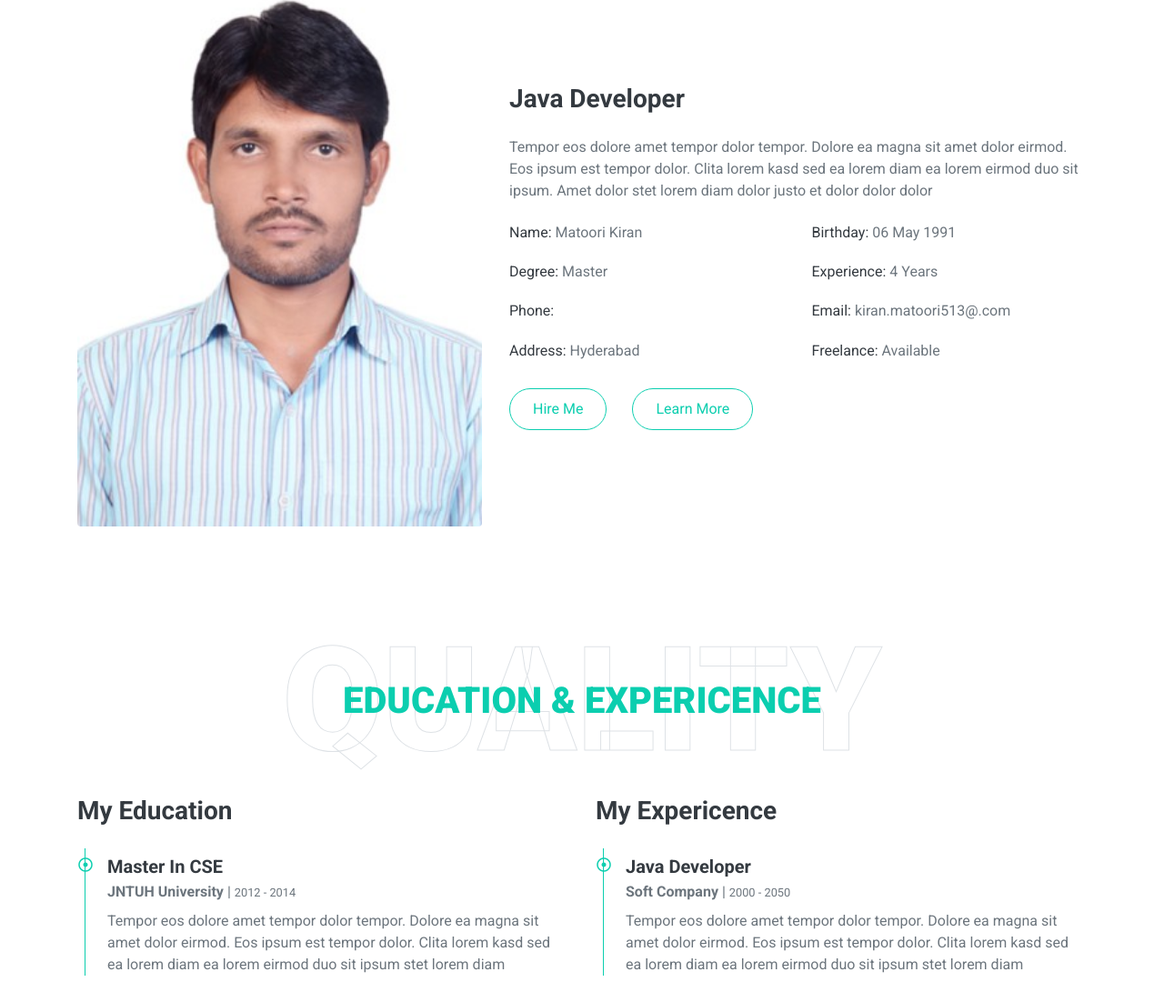
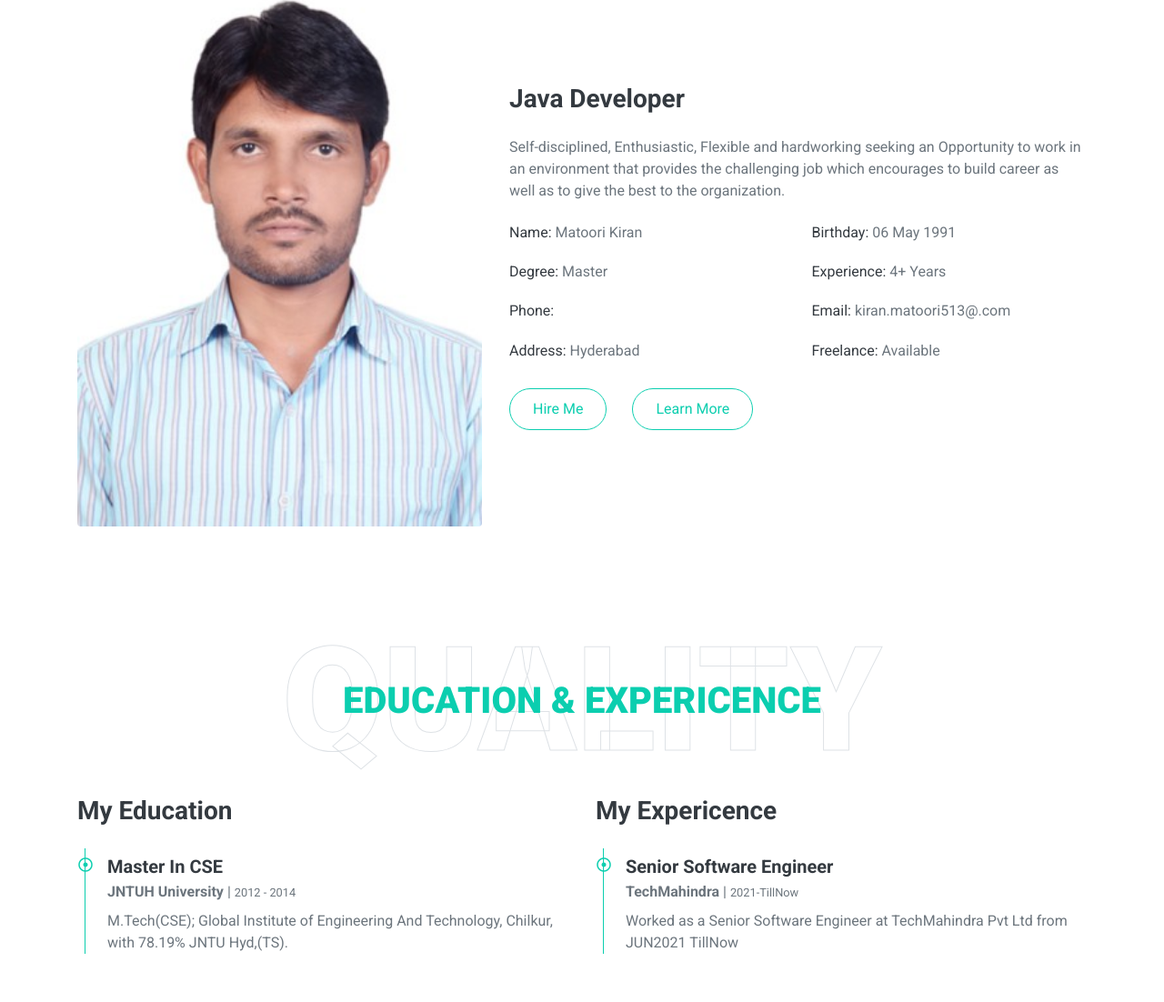
Before and after one commit to MKChary/mkchary.github.io, a plain HTML site: page index.html in a window 1280 px wide. Shown: the part 1110-2212 px from the top of the page at 91% size. Drawn offline with nearby package versions, Linux system fonts and the light colour scheme.

Commit message:
updated experiance info

```diff
--- a/index.html
+++ b/index.html
@@ -30,7 +30,7 @@
     <!-- Navbar Start -->
     <nav class="navbar fixed-top shadow-sm navbar-expand-lg bg-light navbar-light py-3 py-lg-0 px-lg-5">
         <a href="index.html" class="navbar-brand ml-lg-3">
-            <h1 class="m-0 display-5"><span class="text-primary">Free</span>Folio</h1>
+            <h1 class="m-0 display-5"><span class="text-primary">Resu</span>me</h1>
         </a>
         <button type="button" class="navbar-toggler" data-toggle="collapse" data-target="#navbarCollapse">
             <span class="navbar-toggler-icon"></span>
@@ -112,12 +112,14 @@
                 </div>
                 <div class="col-lg-7">
                     <h3 class="mb-4">Java Developer</h3>
-                    <p>Tempor eos dolore amet tempor dolor tempor. Dolore ea magna sit amet dolor eirmod. Eos ipsum est tempor dolor. Clita lorem kasd sed ea lorem diam ea lorem eirmod duo sit ipsum. Amet dolor stet lorem diam dolor justo et dolor dolor dolor</p>
+                    <p>Self-disciplined, Enthusiastic, Flexible and hardworking seeking
+                        an Opportunity to work in an environment that provides the challenging job which
+                        encourages to build career as well as to give the best to the organization.</p>
                     <div class="row mb-3">
                         <div class="col-sm-6 py-2"><h6>Name: <span class="text-secondary">Matoori Kiran</span></h6></div>
                         <div class="col-sm-6 py-2"><h6>Birthday: <span class="text-secondary">06 May 1991</span></h6></div>
                         <div class="col-sm-6 py-2"><h6>Degree: <span class="text-secondary">Master</span></h6></div>
-                        <div class="col-sm-6 py-2"><h6>Experience: <span class="text-secondary">4 Years</span></h6></div>
+                        <div class="col-sm-6 py-2"><h6>Experience: <span class="text-secondary">4+ Years</span></h6></div>
                         <div class="col-sm-6 py-2"><h6>Phone: <span class="text-secondary"></span></h6></div>
                         <div class="col-sm-6 py-2"><h6>Email: <span class="text-secondary">kiran.matoori513@.com</span></h6></div>
                         <div class="col-sm-6 py-2"><h6>Address: <span class="text-secondary">Hyderabad</span></h6></div>
@@ -147,7 +149,8 @@
                             <i class="far fa-dot-circle text-primary position-absolute" style="top: 2px; left: -32px;"></i>
                             <h5 class="font-weight-bold mb-1">Master In CSE</h5>
                             <p class="mb-2"><strong>JNTUH University</strong> | <small>2012 - 2014</small></p>
-                            <p>Tempor eos dolore amet tempor dolor tempor. Dolore ea magna sit amet dolor eirmod. Eos ipsum est tempor dolor. Clita lorem kasd sed ea lorem diam ea lorem eirmod duo sit ipsum stet lorem diam</p>
+                            <p>M.Tech(CSE); Global Institute of Engineering And Technology, Chilkur, with 78.19%
+                                JNTU Hyd,(TS).</p>
                         </div>
                     </div>
                 </div>
@@ -156,9 +159,9 @@
                     <div class="border-left border-primary pt-2 pl-4 ml-2">
                         <div class="position-relative mb-4">
                             <i class="far fa-dot-circle text-primary position-absolute" style="top: 2px; left: -32px;"></i>
-                            <h5 class="font-weight-bold mb-1">Java Developer</h5>
-                            <p class="mb-2"><strong>Soft Company</strong> | <small>2000 - 2050</small></p>
-                            <p>Tempor eos dolore amet tempor dolor tempor. Dolore ea magna sit amet dolor eirmod. Eos ipsum est tempor dolor. Clita lorem kasd sed ea lorem diam ea lorem eirmod duo sit ipsum stet lorem diam</p>
+                            <h5 class="font-weight-bold mb-1">Senior Software Engineer</h5>
+                            <p class="mb-2"><strong>TechMahindra</strong> | <small>2021-TillNow</small></p>
+                            <p>Worked as a Senior Software Engineer at TechMahindra Pvt Ltd from JUN2021 TillNow</p>
                         </div>
                     </div>
                 </div>
@@ -497,7 +500,7 @@
                 <span class="px-3">|</span>
                 <a class="text-white" href="#">Help</a>
             </div>
-            <p class="m-0">&copy; <a class="text-white font-weight-bold" href="#">Domain Name</a>. All Rights Reserved. Designed by <a class="text-white font-weight-bold" href="https://htmlcodex.com">HTML Codex</a>
+            <p class="m-0">&copy; <a class="text-white font-weight-bold" href="#">MKChary</a>. All Rights Reserved. Designed by <a class="text-white font-weight-bold" href="#">HTML Codex</a>
             </p>
         </div>
     </div>
```
